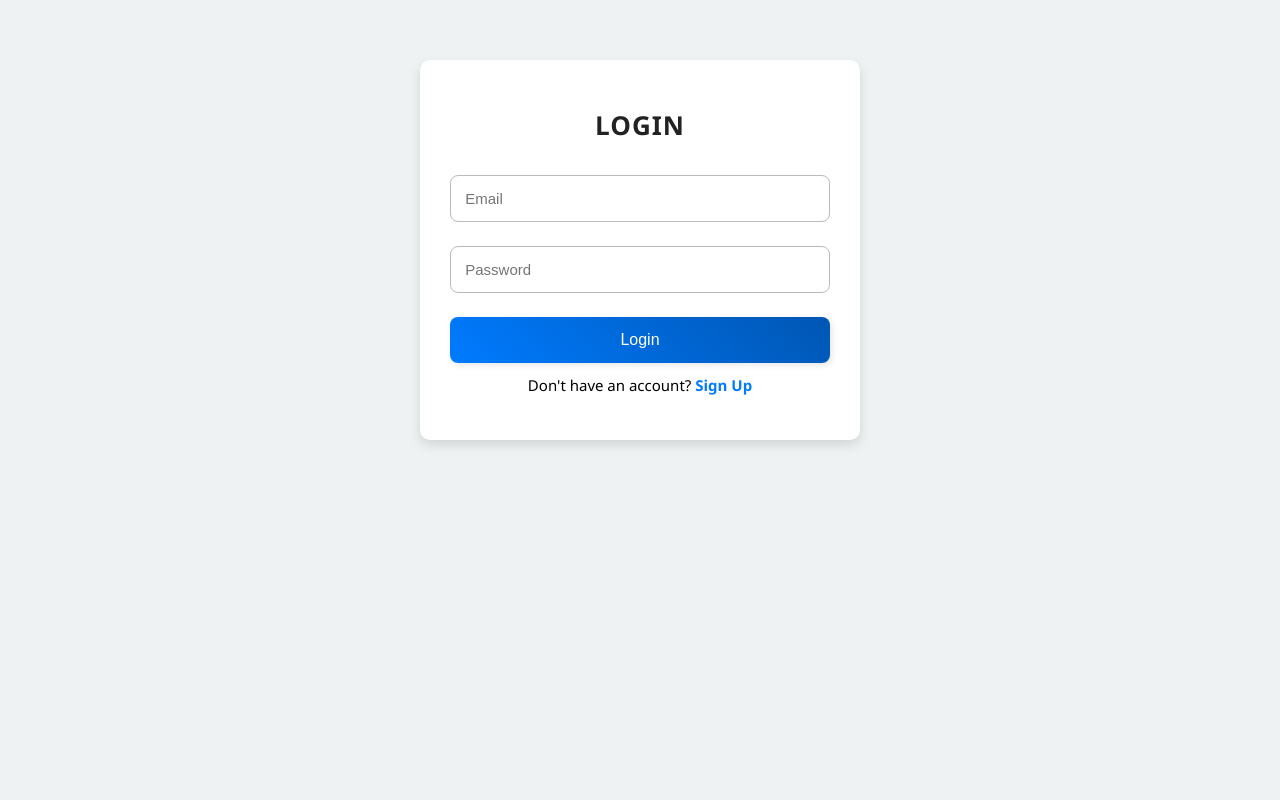
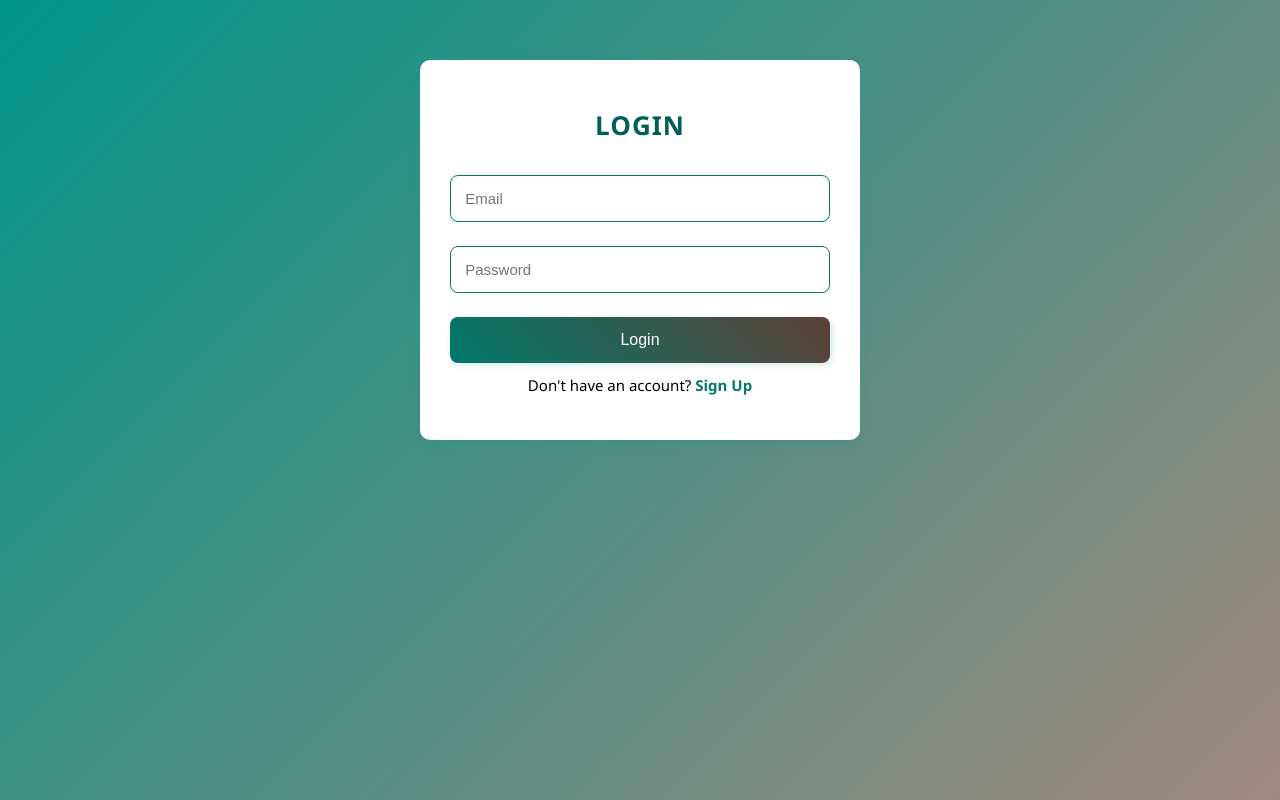
Before and after one commit to togzhan23/nosql-, a website: page public/index.html in a window 1280 px wide. Drawn offline with Linux system fonts and the light colour scheme.

Commit message:
Update style.css

```diff
--- a/public/style.css
+++ b/public/style.css
@@ -1,6 +1,8 @@
 body {
     font-family: 'Segoe UI', Tahoma, Geneva, Verdana, sans-serif;
-    background-color: #eef2f3;
+    background: linear-gradient(135deg, #009688, #a1887f);
+    background-attachment: fixed;
+    background-repeat: no-repeat;
     text-align: center;
     margin: 0;
     padding: 0;
@@ -12,12 +14,12 @@ body {
     padding: 30px;
     background: white;
     border-radius: 10px;
-    box-shadow: 0px 5px 12px rgba(0, 0, 0, 0.12);
+    box-shadow: 0px 5px 12px rgba(0, 150, 136, 0.2);
 }
 
 h1 {
     font-size: 26px;
-    color: #222;
+    color: #005f56;
     margin-bottom: 20px;
     text-transform: uppercase;
     letter-spacing: 1px;
@@ -27,7 +29,7 @@ input {
     width: 92%;
     padding: 14px;
     margin: 12px 0;
-    border: 1px solid #bbb;
+    border: 1px solid #00796b;
     border-radius: 8px;
     font-size: 15px;
     transition: 0.3s;
@@ -35,14 +37,14 @@ input {
 
 input:focus {
     outline: none;
-    border-color: #007bff;
-    box-shadow: 0 0 6px rgba(0, 123, 255, 0.6);
+    border-color: #004d40;
+    box-shadow: 0 0 6px rgba(0, 121, 107, 0.6);
 }
 
 button {
     width: 100%;
     padding: 14px;
-    background: linear-gradient(45deg, #007bff, #0056b3);
+    background: linear-gradient(45deg, #00796b, #5d4037);
     color: white;
     border: none;
     border-radius: 8px;
@@ -50,11 +52,11 @@ button {
     cursor: pointer;
     margin-top: 12px;
     transition: 0.3s ease-in-out;
-    box-shadow: 2px 2px 6px rgba(0, 0, 0, 0.1);
+    box-shadow: 2px 2px 6px rgba(0, 150, 136, 0.2);
 }
 
 button:hover {
-    background: linear-gradient(45deg, #0056b3, #003f7f);
+    background: linear-gradient(45deg, #004d40, #3e2723);
     transform: scale(1.05);
 }
 
@@ -64,7 +66,7 @@ p {
 }
 
 p a {
-    color: #007bff;
+    color: #00796b;
     text-decoration: none;
     font-weight: bold;
     transition: 0.2s;
@@ -72,27 +74,24 @@ p a {
 
 p a:hover {
     text-decoration: underline;
-    color: #0056b3;
+    color: #004d40;
 }
 
-
 .error-message {
-    color: #e84118;
+    color: #d50000;
     font-size: 15px;
     margin-top: 12px;
 }
 
-
 .success-message {
-    color: #28a745;
+    color: #2e7d32;
     font-size: 15px;
     margin-top: 12px;
 }
 
-
 .logout-btn {
     width: auto;
-    background: linear-gradient(45deg, #ff4757, #e84118);
+    background: linear-gradient(45deg, #d81b60, #ad1457);
     padding: 12px 18px;
     border-radius: 8px;
     font-size: 15px;
@@ -100,6 +99,6 @@ p a:hover {
 }
 
 .logout-btn:hover {
-    background: linear-gradient(45deg, #e84118, #c23616);
+    background: linear-gradient(45deg, #ad1457, #880e4f);
     transform: scale(1.05);
 }
```
